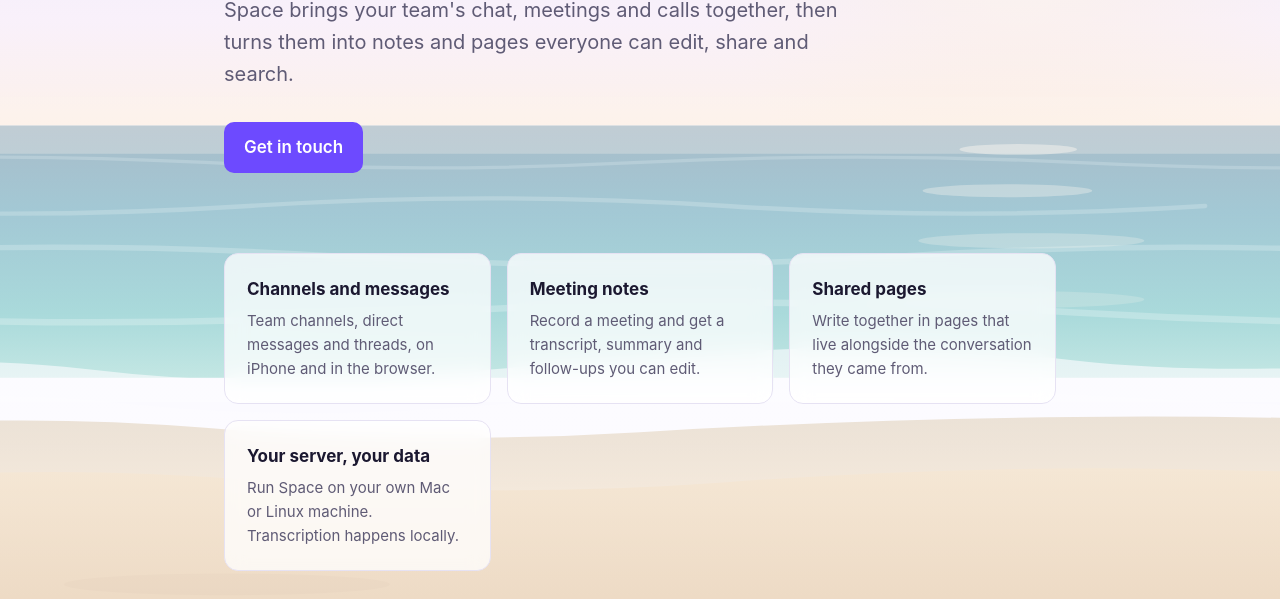
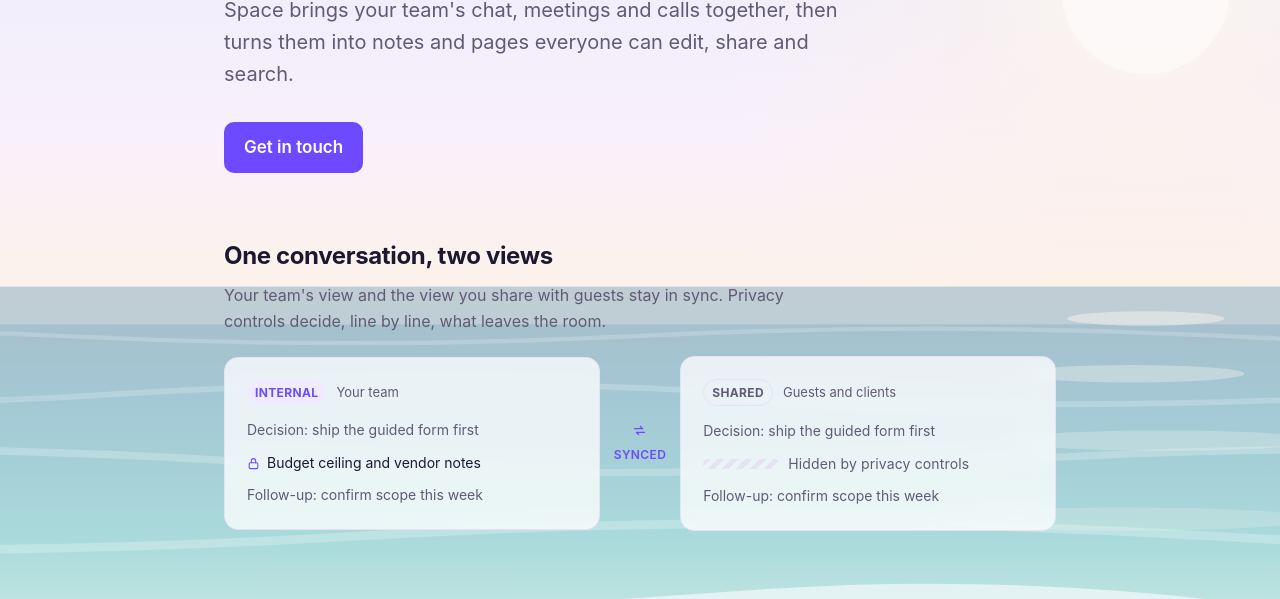
Before and after one commit to sharonisatan/space-site, a plain HTML site: page index.html in a window 1280 px wide. Shown: the part 353-952 px from the top of the page. Drawn offline with Linux system fonts and the light colour scheme.

Commit message:
Add an internal vs shared view section to the landing page (CLM-51)
Two side-by-side panels above the feature grid show the same conversation
as the team sees it and as guests see it, with a "Synced" marker between
them and one line locked out of the shared view by privacy controls.

Co-Authored-By: Claude Opus 5 (1M context) <noreply@anthropic.com>

```diff
--- a/index.html
+++ b/index.html
@@ -88,6 +88,40 @@
     }
     .card h3 { margin: 0 0 6px; font-size: 17px; }
     .card p { margin: 0; color: var(--muted); font-size: 15px; }
+    /* Internal vs shared view, with privacy controls (CLM-51). */
+    .views { padding: 8px 0 64px; }
+    .views h2 { font-size: 24px; letter-spacing: -0.015em; margin: 0 0 8px; }
+    .views p.sub { color: var(--muted); font-size: 16px; max-width: 620px; margin: 0 0 22px; }
+    .pair { display: grid; gap: 14px; align-items: center; }
+    @media (min-width: 760px) { .pair { grid-template-columns: 1fr auto 1fr; } }
+    .view { display: grid; gap: 14px; }
+    .view .top { display: flex; align-items: baseline; gap: 10px; }
+    .tag {
+      font-size: 12px; font-weight: 650; letter-spacing: .03em; text-transform: uppercase;
+      padding: 3px 8px; border-radius: 999px; color: var(--accent); background: var(--accent-soft);
+    }
+    .tag.out { color: var(--muted); background: transparent; border: 1px solid var(--line); }
+    .view .who { font-size: 13px; color: var(--muted); }
+    .lines { list-style: none; margin: 0; padding: 0; display: grid; gap: 10px; }
+    .lines li { font-size: 14px; color: var(--muted); }
+    .lines .locked { color: var(--text); display: flex; align-items: center; gap: 7px; }
+    .lock { width: 13px; height: 13px; flex: none; color: var(--accent); }
+    .redacted {
+      display: flex; align-items: center; gap: 9px;
+      font-size: 12px; letter-spacing: .01em;
+    }
+    .redacted i {
+      flex: none; width: 76px; height: 10px; border-radius: 999px;
+      background: repeating-linear-gradient(135deg,
+        var(--line) 0 5px, transparent 5px 10px);
+    }
+    .sync {
+      display: flex; align-items: center; justify-content: center; gap: 7px;
+      font-size: 12px; font-weight: 600; letter-spacing: .03em; text-transform: uppercase;
+      color: var(--accent);
+    }
+    .sync svg { width: 15px; height: 15px; }
+    @media (min-width: 760px) { .sync { flex-direction: column; } }
     .quotes { padding: 0 0 72px; }
     .quotes h2 { font-size: 24px; letter-spacing: -0.015em; margin: 0 0 20px; }
     .quotes .grid { padding: 0; }
@@ -116,6 +150,30 @@
       <h1>Conversations become <span class="swap"><span class="from">shared memory.</span><span class="to" aria-hidden="true">decisions.</span></span></h1>
       <p class="lede">Space brings your team's chat, meetings and calls together, then turns them into notes and pages everyone can edit, share and search.</p>
       <a class="cta" href="mailto:hello@space.so">Get in touch</a>
+    </section>
+
+    <section class="views">
+      <h2>One conversation, two views</h2>
+      <p class="sub">Your team's view and the view you share with guests stay in sync. Privacy controls decide, line by line, what leaves the room.</p>
+      <div class="pair">
+        <article class="card view">
+          <div class="top"><span class="tag">Internal</span><span class="who">Your team</span></div>
+          <ul class="lines">
+            <li>Decision: ship the guided form first</li>
+            <li class="locked"><svg class="lock" viewBox="0 0 24 24" aria-hidden="true" focusable="false"><rect x="4" y="10.5" width="16" height="11" rx="2.5" fill="none" stroke="currentColor" stroke-width="2"/><path d="M8 10.5V7a4 4 0 0 1 8 0v3.5" fill="none" stroke="currentColor" stroke-width="2" stroke-linecap="round"/></svg>Budget ceiling and vendor notes</li>
+            <li>Follow-up: confirm scope this week</li>
+          </ul>
+        </article>
+        <div class="sync"><svg viewBox="0 0 24 24" aria-hidden="true" focusable="false"><path d="M4 9h13l-3.5-3.5M20 15H7l3.5 3.5" fill="none" stroke="currentColor" stroke-width="2" stroke-linecap="round" stroke-linejoin="round"/></svg>Synced</div>
+        <article class="card view">
+          <div class="top"><span class="tag out">Shared</span><span class="who">Guests and clients</span></div>
+          <ul class="lines">
+            <li>Decision: ship the guided form first</li>
+            <li class="redacted"><i aria-hidden="true"></i>Hidden by privacy controls</li>
+            <li>Follow-up: confirm scope this week</li>
+          </ul>
+        </article>
+      </div>
     </section>
 
     <section class="grid">
```
